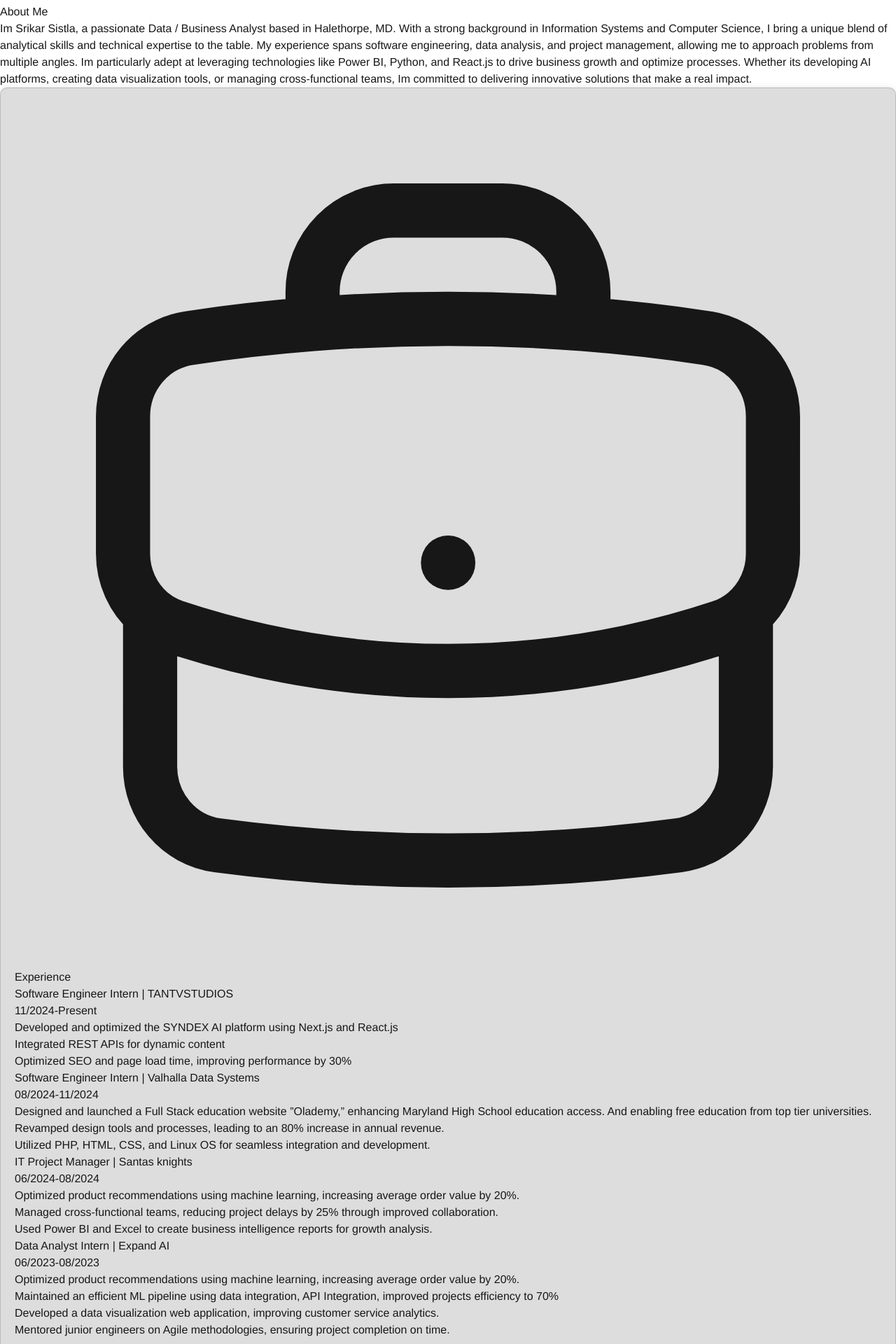
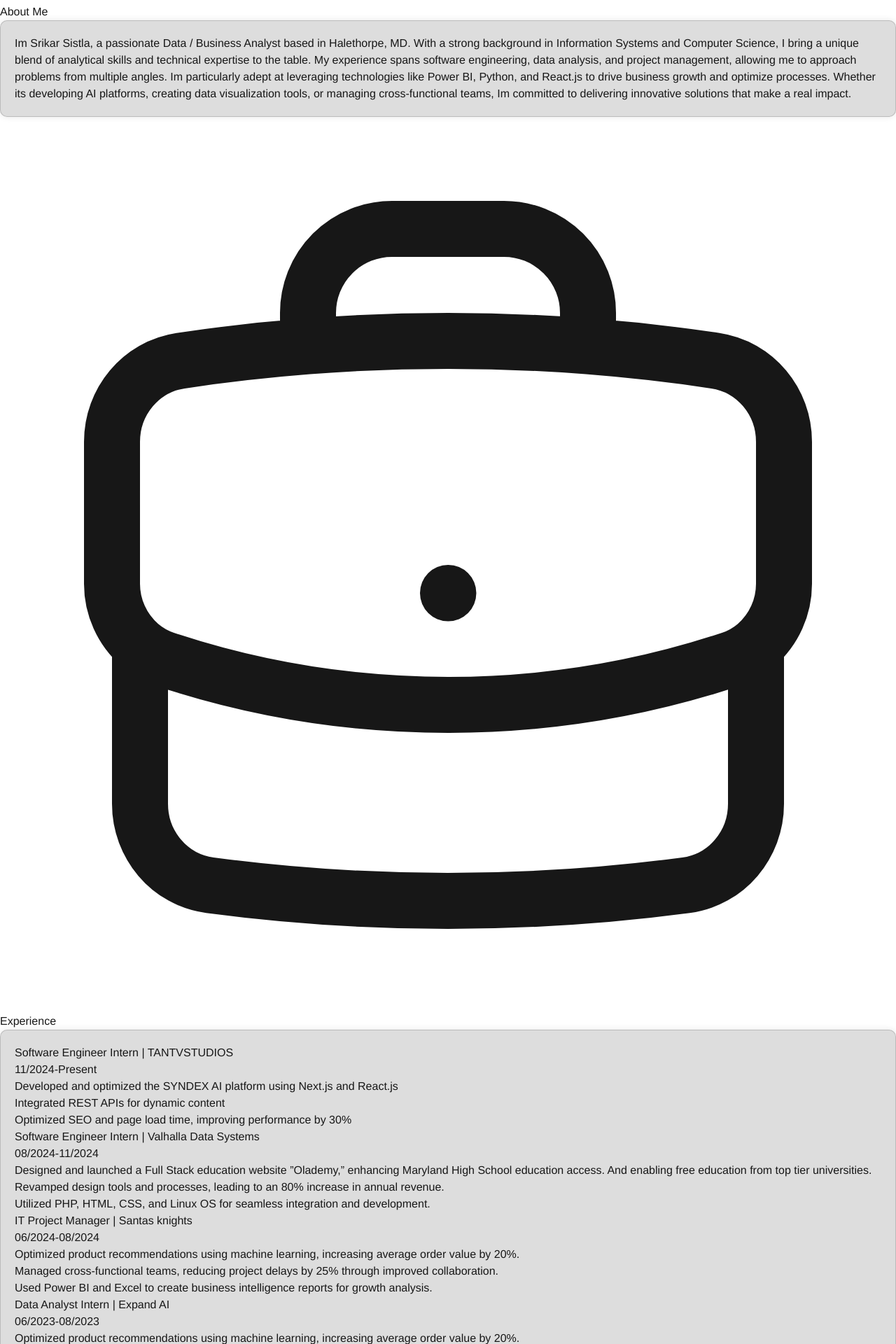
Before and after one commit to SrikarSistla08/MyPortfolio, a Next.js app: page / in a window 1280 px wide. Shown: the part 1820-3740 px from the top of the page at 70% size. Built offline with nearby package versions, Linux system fonts and the light colour scheme.

Commit message:
Added containers

```diff
--- a/src/components/about.js
+++ b/src/components/about.js
@@ -20,7 +20,7 @@ function About() {
             </svg>
             <h2 className="text-3xl font-bold hover:text-stone-400 transition duration-200 hover:scale-110 ">About Me</h2>
           </div>
-          <p className="text-lg sm:text-justify">
+          <p className="text-lg sm:text-justify container">
             Im Srikar Sistla, a passionate Data / Business Analyst based in Halethorpe, MD. With a strong background in Information Systems and Computer Science, I bring a unique blend of analytical skills and technical expertise to the table. My experience spans software engineering, data analysis, and project management, allowing me to approach problems from multiple angles. Im particularly adept at leveraging technologies like Power BI, Python, and React.js to drive business growth and optimize processes. Whether its developing AI platforms, creating data visualization tools, or managing cross-functional teams, Im committed to delivering innovative solutions that make a real impact.
           </p>
         </section>
--- a/src/components/education.js
+++ b/src/components/education.js
@@ -2,14 +2,14 @@ import React from 'react';
 
 function Education(){
     return (
-        <section id="education" className="flex flex-col gap-8 container font-mono">
+        <section id="education" className="flex flex-col gap-8">
           <div className="flex items-center gap-4">
             <svg xmlns="http://www.w3.org/2000/svg" fill="none" viewBox="0 0 24 24" strokeWidth={1.5} stroke="currentColor" className="size-6">
             <path strokeLinecap="round" strokeLinejoin="round" d="M4.26 10.147a60.438 60.438 0 0 0-.491 6.347A48.62 48.62 0 0 1 12 20.904a48.62 48.62 0 0 1 8.232-4.41 60.46 60.46 0 0 0-.491-6.347m-15.482 0a50.636 50.636 0 0 0-2.658-.813A59.906 59.906 0 0 1 12 3.493a59.903 59.903 0 0 1 10.399 5.84c-.896.248-1.783.52-2.658.814m-15.482 0A50.717 50.717 0 0 1 12 13.489a50.702 50.702 0 0 1 7.74-3.342M6.75 15a.75.75 0 1 0 0-1.5.75.75 0 0 0 0 1.5Zm0 0v-3.675A55.378 55.378 0 0 1 12 8.443m-7.007 11.55A5.981 5.981 0 0 0 6.75 15.75v-1.5" />
             </svg>
             <h2 className="text-3xl font-bold hover:text-stone-400 transition duration-200 hover:scale-110 ">Education</h2>
           </div>
-          <div className="space-y-4">
+          <div className="space-y-4 container text-md">
             <div>
               <h3 className="text-xl font-semibold">University of Maryland at Baltimore County, Maryland</h3>
               <p>2023-2025</p>
--- a/src/components/experience.js
+++ b/src/components/experience.js
@@ -2,14 +2,14 @@ import React from "react";
 
 function Experience() {
     return (
-        <section id="experience" className="flex flex-col gap-8 font-mono container">
+        <section id="experience" className="flex flex-col gap-8">
           <div className="flex items-center gap-4">
             <svg xmlns="http://www.w3.org/2000/svg" fill="none" viewBox="0 0 24 24" strokeWidth={1.5} stroke="currentColor" className="size-6">
             <path strokeLinecap="round" strokeLinejoin="round" d="M20.25 14.15v4.25c0 1.094-.787 2.036-1.872 2.18-2.087.277-4.216.42-6.378.42s-4.291-.143-6.378-.42c-1.085-.144-1.872-1.086-1.872-2.18v-4.25m16.5 0a2.18 2.18 0 0 0 .75-1.661V8.706c0-1.081-.768-2.015-1.837-2.175a48.114 48.114 0 0 0-3.413-.387m4.5 8.006c-.194.165-.42.295-.673.38A23.978 23.978 0 0 1 12 15.75c-2.648 0-5.195-.429-7.577-1.22a2.016 2.016 0 0 1-.673-.38m0 0A2.18 2.18 0 0 1 3 12.489V8.706c0-1.081.768-2.015 1.837-2.175a48.111 48.111 0 0 1 3.413-.387m7.5 0V5.25A2.25 2.25 0 0 0 13.5 3h-3a2.25 2.25 0 0 0-2.25 2.25v.894m7.5 0a48.667 48.667 0 0 0-7.5 0M12 12.75h.008v.008H12v-.008Z" />
             </svg>
             <h2 className="text-3xl font-bold hover:text-stone-400 transition duration-200 hover:scale-110 ">Experience</h2>
           </div>
-          <div className="space-y-8">
+          <div className="space-y-8 container text lg">
             <div>
               <h3 className="text-xl font-semibold">Software Engineer Intern | TANTVSTUDIOS</h3>
               <p className="text-sm text-gray-600">11/2024-Present</p>
--- a/src/components/skills.js
+++ b/src/components/skills.js
@@ -9,7 +9,7 @@ function Skills() {
             </svg>
             <h2 className="text-3xl font-bold hover:text-stone-400 transition duration-200 hover:scale-110 ">Skills & Abilities</h2>
           </div>
-          <ul className="list-disc list-inside space-y-2">
+          <ul className="list-disc list-inside space-y-2 container text-md">
             <li>Data Analytics & BI: Power BI, Excel, SQL (MySQL, PostgreSQL)</li>
             <li>Programming & Machine Learning: Python (Pandas, NumPy, Matplotlib, Seaborn, Scikit-learn), R</li>
             <li>Frontend Development: React.js, Next.js, JavaScript, HTML, CSS, Tailwind</li>
```
